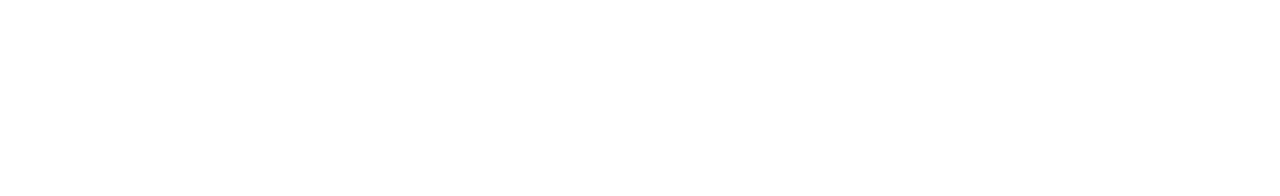
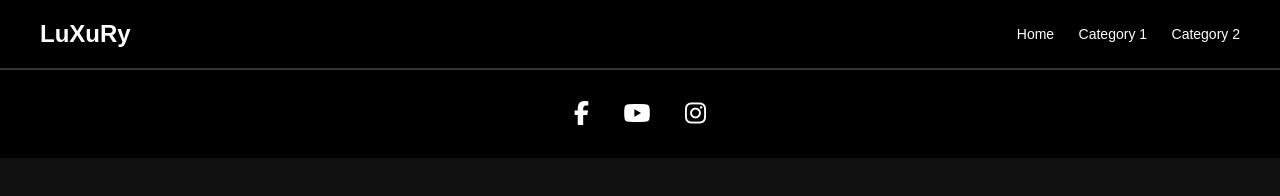
Before and after one commit to d3luxe-ntp/6809616888_MyShop, a plain HTML site: page my1stcategory.html in a window 1280 px wide. Drawn offline with Linux system fonts and the light colour scheme.

Commit message:
Add header and footer for my1stcategory.html and my2ndcategory.html

```diff
--- a/my1stcategory.html
+++ b/my1stcategory.html
@@ -4,8 +4,27 @@
     <meta charset="UTF-8">
     <meta name="viewport" content="width=device-width, initial-scale=1.0">
     <title>My 1st Category</title>
+    <link rel="stylesheet" href="mystyle.css">
+    <link rel="stylesheet" href="https://cdnjs.cloudflare.com/ajax/libs/font-awesome/6.5.0/css/all.min.css">
 </head>
 <body>
+    <header>
+        <div class="logo">LuXuRy</div>
+            <nav>
+                <a href="index.html">Home</a>
+                <a href="my1stcategory.html">Category 1</a>
+                <a href="my2ndcategory.html">Category 2</a>
+            </nav>
+    </header>
 
+
+
+    <div class="footer">
+        <div class="social-icons">
+            <a href="https://www.facebook.com/nuttapong.jongsiriworapong.2025"><i class="fab fa-facebook-f"></i></a>
+            <a href="https://www.youtube.com/@klederler7054/"><i class="fab fa-youtube"></i></a>
+            <a href="https://www.instagram.com/_ntp.pa/"><i class="fab fa-instagram"></i></a>
+        </div>
+    </div>
 </body>
 </html>
```
Also changed, not shown: index.html (+5 -0 lines), my2ndcategory.html (+19 -0 lines).
